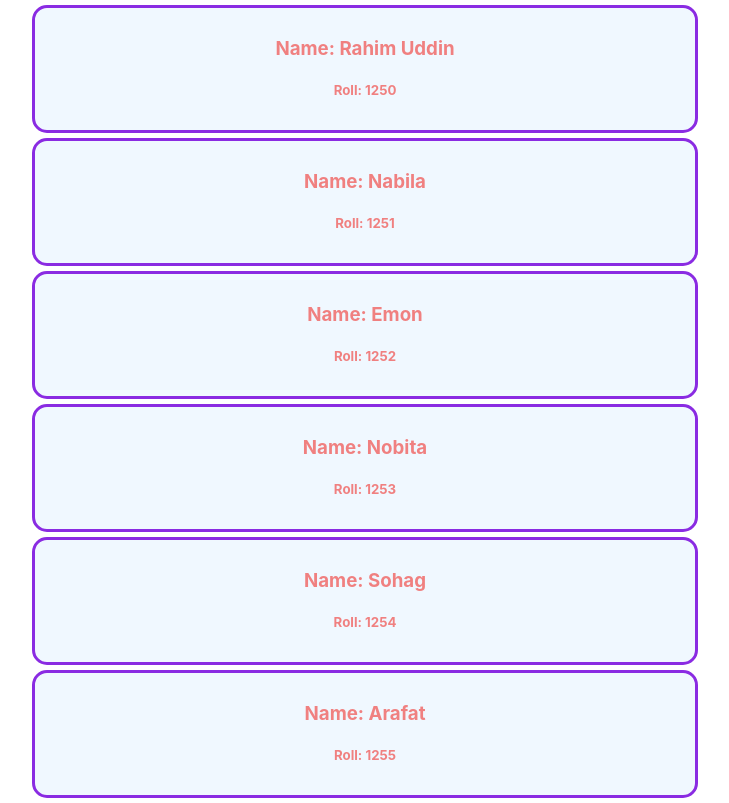
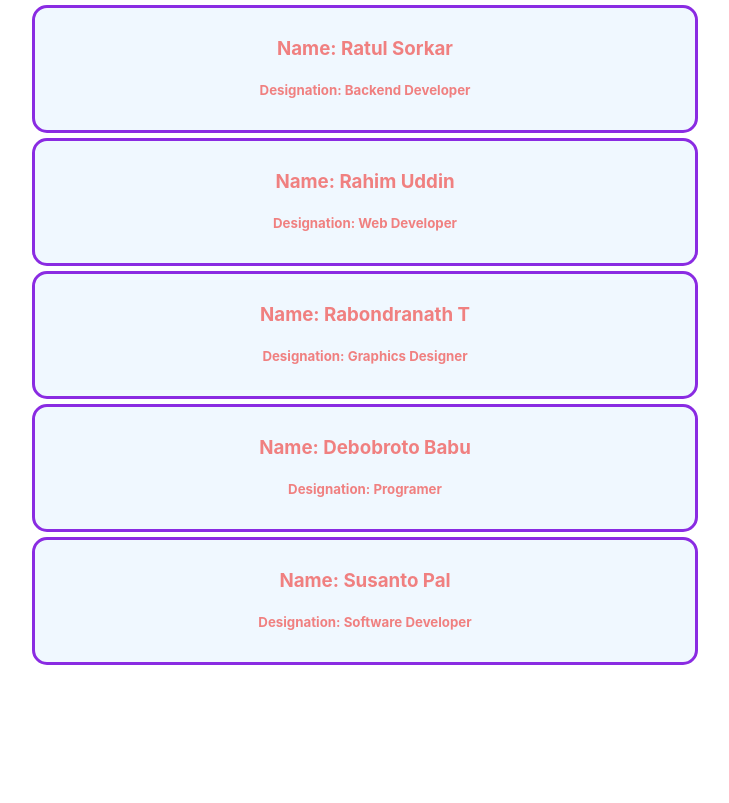
Before and after one commit to dev-rahim/react-core-concepts, a React (Create React App) app: page / in a window 1280 px wide. Shown: the whole page, without its empty margins (275-1004 px from the left). Built offline with nearby package versions, Linux system fonts and the light colour scheme.

Commit message:
add component data from an array of object and it's works dinamically

```diff
--- a/src/App.js
+++ b/src/App.js
@@ -2,30 +2,36 @@ import logo from './logo.svg';
 import './App.css';
 
 function App() {
-  const employesName = [
-    'Rahim Uddin',
-    'Nabila',
-    'Emon',
-    'Nobita',
-    'Sohag',
-    'Arafat',
+
+  const employesData = [
+    { name: 'Ratul Sorkar', designation: 'Backend Developer' },
+    { name: 'Rahim Uddin', designation: 'Web Developer' },
+    { name: 'Rabondranath T', designation: 'Graphics Designer' },
+    { name: 'Debobroto Babu', designation: 'Programer' },
+    { name: 'Susanto Pal', designation: 'Software Developer' },
   ]
-  const employesRoll = [
-    '1250',
-    '1251',
-    '1252',
-    '1253',
-    '1254',
-    '1255',
-  ]
+
+  // const employesName = [
+  //   'Rahim Uddin',
+  //   'Nabila',
+  //   'Emon',
+  //   'Nobita',
+  //   'Sohag',
+  //   'Arafat',
+  // ]
+  // const employesRoll = [
+  //   '1250',
+  //   '1251',
+  //   '1252',
+  //   '1253',
+  //   '1254',
+  //   '1255',
+  // ]
   return (
     <div className="App">
-      <Project name={employesName[0]} roll={employesRoll[0]}></Project>
-      <Project name={employesName[1]} roll={employesRoll[1]}></Project>
-      <Project name={employesName[2]} roll={employesRoll[2]}></Project>
-      <Project name={employesName[3]} roll={employesRoll[3]}></Project>
-      <Project name={employesName[4]} roll={employesRoll[4]}></Project>
-      <Project name={employesName[5]} roll={employesRoll[5]}></Project>
+      {employesData.map(employ => <Project name={employ.name} designation={employ.designation}></Project>)}
+
+      {/* <Project name={employesName[0]} roll={employesRoll[0]}></Project> */}
     </div>
   );
 }
@@ -41,7 +47,7 @@ function Project(props) {
   return (
     <div className='Box'>
       <h3>Name: {props.name}</h3>
-      <h5>Roll: {props.roll}</h5>
+      <h5>Designation: {props.designation}</h5>
     </div>
   );
 }
```
